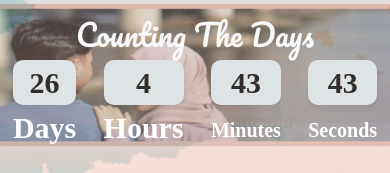
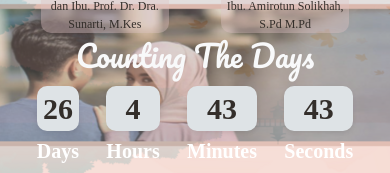
Before and after one commit to kasjaduddin/e-Wedding-Invitation, a plain HTML site: page Frontend/invitation.html in a window 390 px wide. Shown: the part 1676-1849 px from the top of the page. Drawn offline with nearby package versions, Linux system fonts and the light colour scheme; no server answers; a web font is replaced by a local one.

Commit message:
feat: update countdown

```diff
--- a/Frontend/assets/style.css
+++ b/Frontend/assets/style.css
@@ -183,7 +183,7 @@
     }
 
     .page-3 {
-        padding-top: 110px;
+        padding-top: 160px;
     }
 
     .page-4-5 {
@@ -345,11 +345,11 @@
     }
 
     .count {
-        margin-bottom: 0px;
+        margin-bottom: 5px;
     }
 
     .time {
-        margin-top: 10px;
+        margin-top: 5px;
         font-size: 20px;
     }
 }
--- a/Frontend/invitation.html
+++ b/Frontend/invitation.html
@@ -87,11 +87,11 @@
             <div class="d-flex flex-row justify-content-center fs-53 fc-2 fw-bold cd" style="font-family: VVDS-Fifties;">
                 <div class="mx-5">
                     <p class="rounded-4 shadow-sm" style="background: #DEE3E6;" id="days"></p>
-                    <p class="text-white">Days</p>
+                    <p class="text-white time">Days</p>
                 </div>
                 <div class="me-5">
                     <p class="rounded-4 shadow-sm" style="background: #DEE3E6;" id="hours"></p>
-                    <p class="text-white">Hours</p>
+                    <p class="text-white time">Hours</p>
                 </div>
                 <div class="me-5">
                     <p class="rounded-4 shadow-sm" style="background: #DEE3E6;" id="minutes"></p>
```
